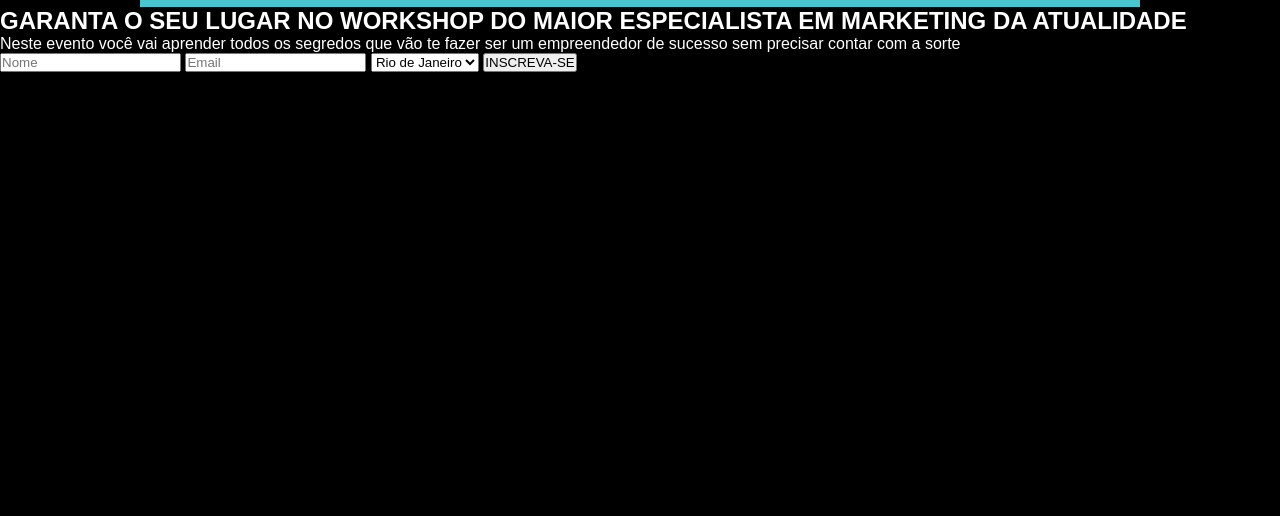
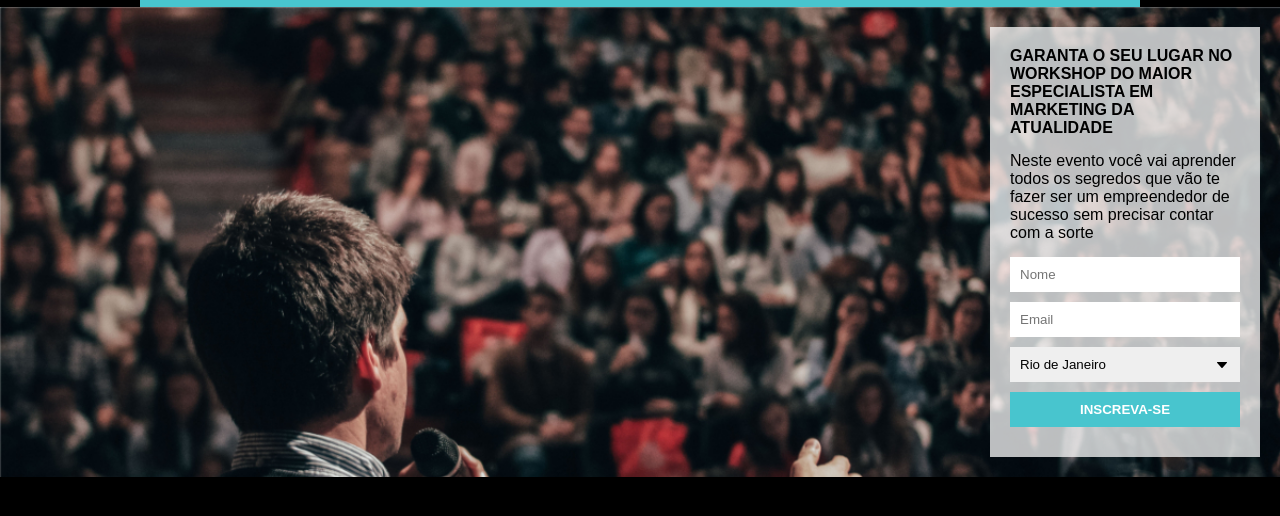
Before and after one commit to gabriel-rc-201/Pagina_de_Captura, a plain HTML site: page index.html in a window 1280 px wide. Shown: the part 44-560 px from the top of the page. Drawn offline with Linux system fonts and the light colour scheme.

Commit message:
form style finished

```diff
--- a/css/style.css
+++ b/css/style.css
@@ -25,5 +25,48 @@ header {
 }
 
 section {
-  color: #ffff;
+  padding: 20px;
+  background-image: url(../images/people.jpg);
+  background-size: cover;
+  overflow: hidden;
 }
+
+.formContainer {
+  max-width: 230px;
+  background-color: #ffffffbb;
+  padding: 20px;
+  float: right;
+}
+
+h2 {
+  font-size: 16px;
+}
+
+.mb {
+  margin-bottom: 15px;
+}
+
+input,
+select {
+  width: 100%;
+  box-sizing: border-box;
+  padding: 10px;
+  border: none;
+  margin-bottom: 10px;
+}
+
+input[type="submit"] {
+  color: #ffffff;
+  background-color: #48c5ce;
+  font-weight: bold;
+}
+
+select {
+  -moz-appearance: none;
+  -webkit-appearance: none;
+  appearance: none;
+
+  background-image: url(../images/arrow.jpg);
+  background-repeat: no-repeat;
+  background-position: calc(100% - 10px) center;
+}
--- a/index.html
+++ b/index.html
@@ -15,11 +15,11 @@
     </div>
     <section>
       <div class="formContainer">
-        <h2>
+        <h2 class="mb">
           GARANTA O SEU LUGAR NO WORKSHOP DO MAIOR ESPECIALISTA EM MARKETING DA
           ATUALIDADE
         </h2>
-        <p>
+        <p class="mb">
           Neste evento você vai aprender todos os segredos que vão te fazer ser
           um empreendedor de sucesso sem precisar contar com a sorte
         </p>
```
